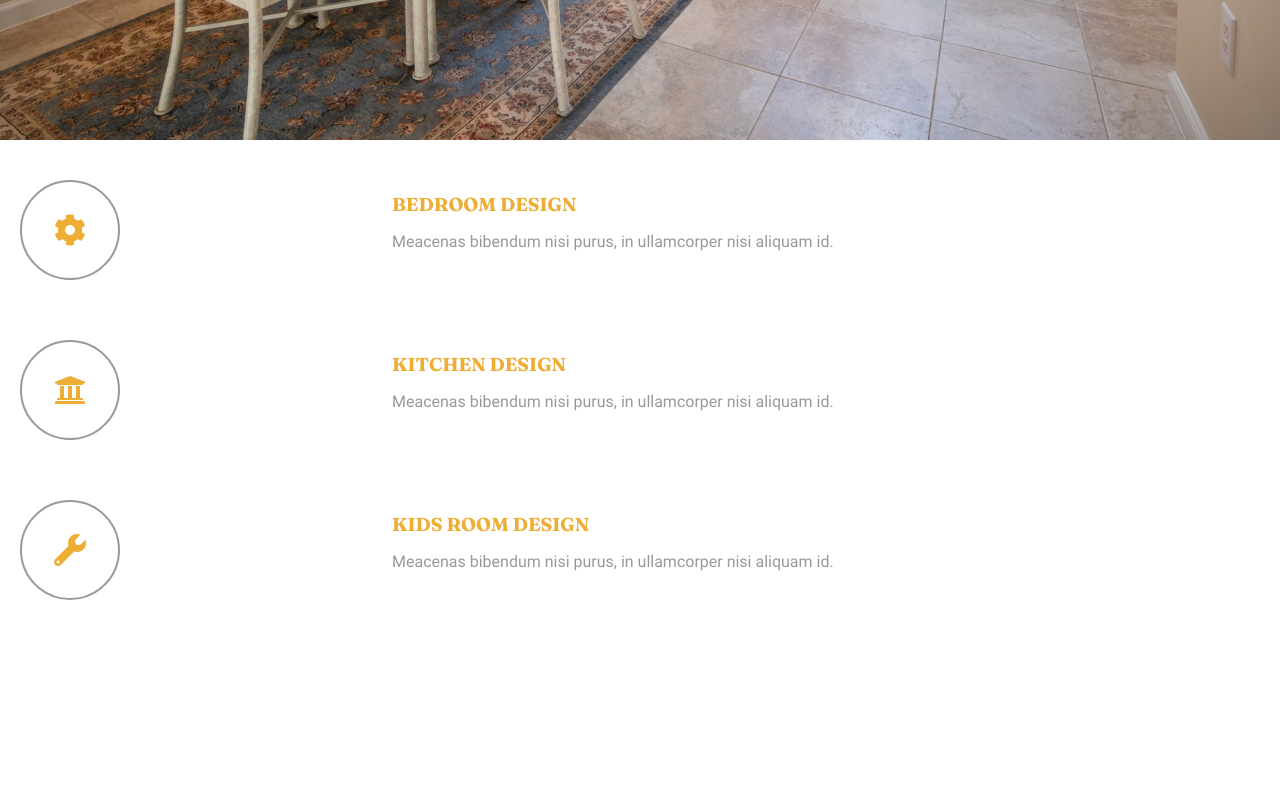
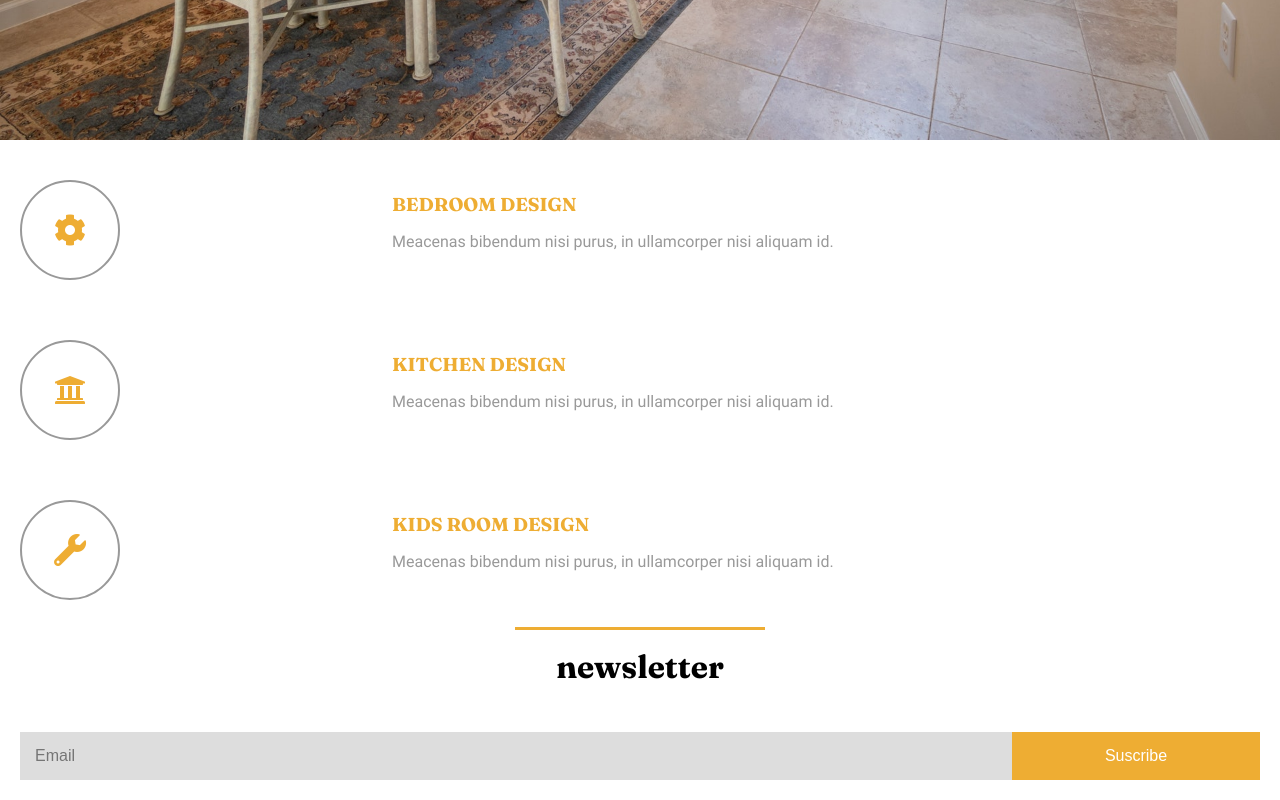
Before and after one commit to Mayid-abarca/prueba02, a plain HTML site: page index.html in a window 1280 px wide. Shown: the part 5254-6054 px from the top of the page. Before the commit the page ends 5894 px from the top, so only its background shows below. Drawn offline with Linux system fonts and the light colour scheme; files whose address does not match are found by name.

Commit message:
lun-feb-22-ver_03

```diff
--- a/index.html
+++ b/index.html
@@ -108,6 +108,13 @@
                 </div>
             </div>
         </section>
+        <section class="newsLetter">
+            <h2 class="style__title">newsletter</h2>
+            <form action="" method="POST" class="form">
+                <input type="email" placeholder="Email" class="form__mail">
+                <input type="submit" class="form__submit" value="Suscribe">
+            </form>
+        </section>
     </main>
     <script src="js/menu.js"></script>
 </body>
--- a/main.css
+++ b/main.css
@@ -314,3 +314,31 @@ h1, h2, h3, h4, h5, h6 {
 .box__txt {
     color: #999;
 }
+.newsletter {
+    margin: 50px 0;
+}
+.form {
+    margin: auto;
+    display: flex;
+    justify-content: space-between;
+    align-items: center;
+    padding: 20px;
+}
+.form__mail {
+    display: block;
+    background: #ddd;
+    color: black;
+    padding: 15px;
+    width: 80%;
+    border: none;
+    font-size: 1em;
+}
+.form__submit {
+    display: block;
+    background: #EEAD33;
+    border: none;
+    padding: 15px;
+    width: 20%;
+    color: white;
+    font-size: 1em;
+}
```
